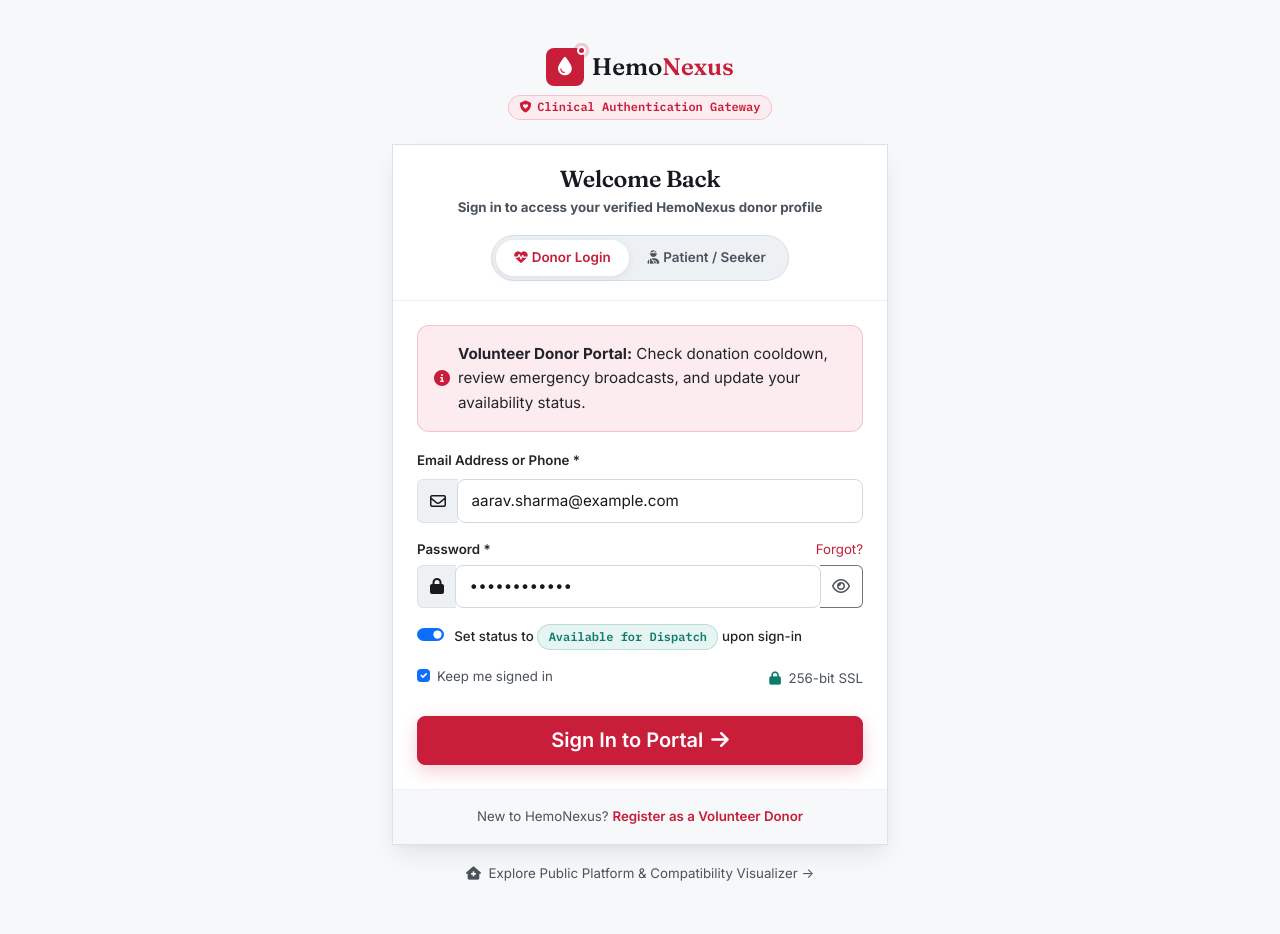
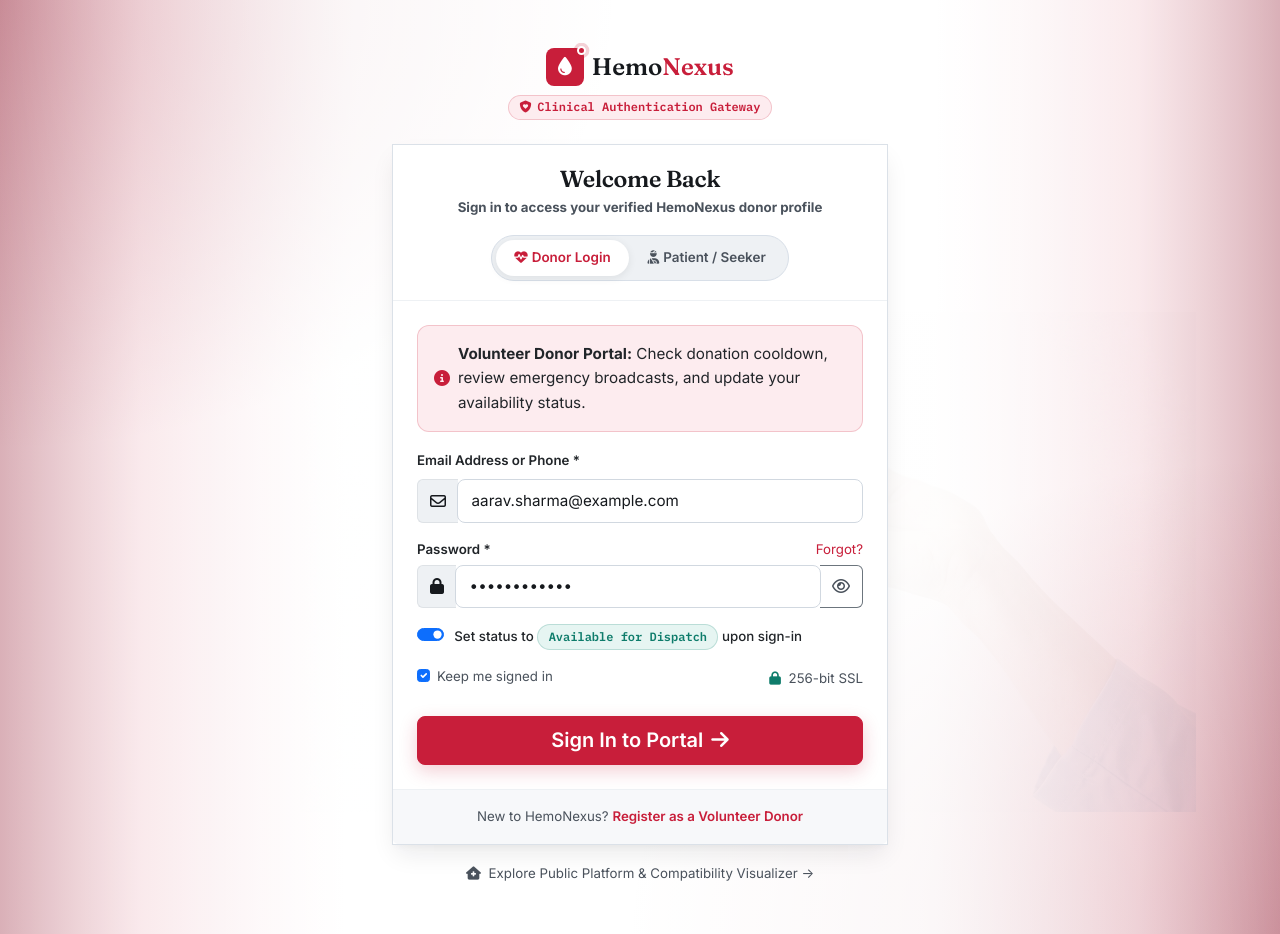
Before and after one commit to coderbaiii/HemoNexus, a Flask app: page /login in a window 1280 px wide. Run offline with Flask 3, Linux system fonts and the light colour scheme.

Commit message:
Add faded blood-drop login background

```diff
--- a/HemoNexus/static/css/style.css
+++ b/HemoNexus/static/css/style.css
@@ -1681,11 +1681,48 @@ code, kbd, samp, pre {
 /* --------------------------------------------------------------------------
    12. Role-Based Login & Register Styles (Requirement 1)
    -------------------------------------------------------------------------- */
-.auth-page-wrapper {
-  background-color: var(--bg);
+  .auth-page-wrapper {
+  background:
+    linear-gradient(90deg, rgba(143, 18, 41, 0.38) 0%, rgba(200, 30, 58, 0.15) 11%, rgba(255, 255, 255, 0) 27%, rgba(255, 255, 255, 0) 73%, rgba(200, 30, 58, 0.15) 89%, rgba(143, 18, 41, 0.38) 100%),
+    radial-gradient(ellipse at 0% 0%, rgba(143, 18, 41, 0.28), transparent 34%),
+    radial-gradient(ellipse at 100% 100%, rgba(143, 18, 41, 0.24), transparent 36%),
+    var(--white);
   position: relative;
+  isolation: isolate;
   overflow: hidden;
-}
+  }
+
+  .auth-page-wrapper::before {
+  content: "";
+  position: absolute;
+  inset: 0;
+  z-index: -1;
+  background: url('/static/images/login-arm-blood-drop.png') no-repeat 78% 72% / min(70vw, 920px) auto;
+  opacity: 0.18;
+  mix-blend-mode: multiply;
+  pointer-events: none;
+  }
+
+  .auth-page-wrapper::after {
+  content: "";
+  position: absolute;
+  inset: 0;
+  z-index: -1;
+  background: linear-gradient(90deg, rgba(255, 255, 255, 0.12), rgba(255, 255, 255, 0.72) 28%, rgba(255, 255, 255, 0.72) 72%, rgba(255, 255, 255, 0.12));
+  pointer-events: none;
+  }
+
+  .auth-body .auth-page-wrapper > .container {
+  z-index: 2;
+  }
+
+  @media (max-width: 700px) {
+  .auth-page-wrapper::before {
+    background-position: 120% 86%;
+    background-size: 760px auto;
+    opacity: 0.12;
+  }
+  }
 
 .auth-card {
   border-radius: var(--radius-2xl) !important;
```
Also changed, not shown: HemoNexus/static/images/login-arm-blood-drop.png (added).
